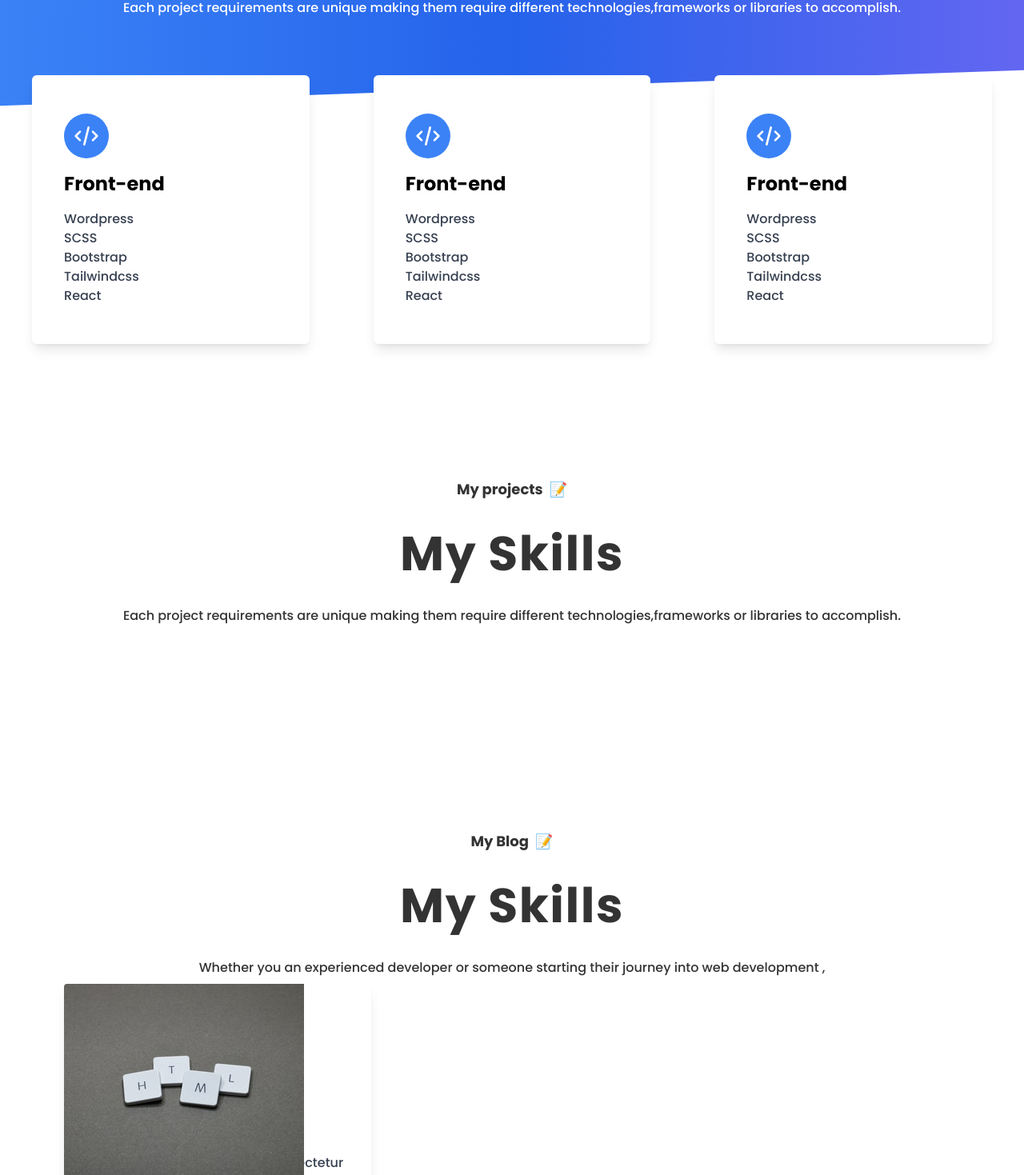
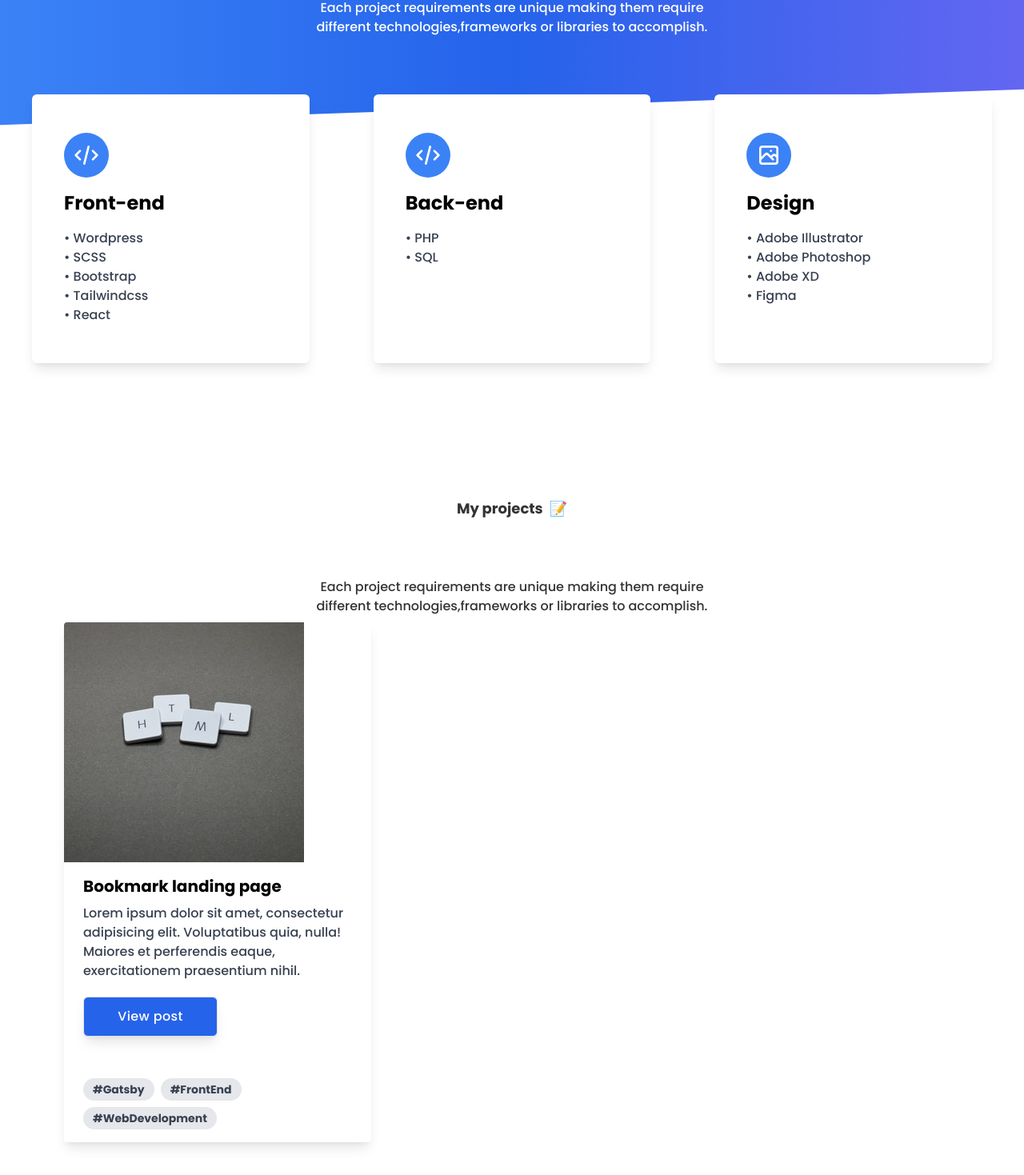
Before and after one commit to Nathan-s-Anthony/my-portfolio, a React (Create React App) app: page / in a window 1280 px wide. Shown: the part 1250-2719 px from the top of the page at 80% size. Built offline with nearby package versions, Linux system fonts and the light colour scheme.

Commit message:
updated components

```diff
--- a/src/components/js/main.js
+++ b/src/components/js/main.js
@@ -1,8 +1,8 @@
 import React from "react";
-import { Button } from './buttons.js';
-import { ArrowNarrowDownIcon } from '@heroicons/react/outline';
-import { ArrowNarrowUpIcon } from '@heroicons/react/outline';
-import { useState, useEffect } from 'react';
+import { Button } from "./buttons.js";
+import { ArrowNarrowDownIcon } from "@heroicons/react/outline";
+import { ArrowNarrowUpIcon } from "@heroicons/react/outline";
+import { useState, useEffect } from "react";
 
 import { Images } from "../../images";
 import { Tiles } from "./tiles.js";
@@ -15,45 +15,55 @@ const Main = () => {
     window.addEventListener("scroll", () => {
       setScroll(window.scrollY > 0);
     });
-
-    }, [])
+  }, []);
   const scrollToTop = () => {
     window.scrollTo({
       top: 0,
-
     });
-    };;
+  };
   return (
-
-
-
-        <main className=" min-w-full relative h-full " >
-            <div onClick={scrollToTop} className={scroll ? "fixed bottom-2 right-2 bg-blue-500 rounded-full p-3 z-50 cursor-pointer" : " fixed none"}><ArrowNarrowUpIcon className="w-8 h-8 text-white text-xl" /></div>
+    <main className=" min-w-full relative h-full ">
+      <div
+        onClick={scrollToTop}
+        className={
+          scroll
+            ? "fixed bottom-2 right-2 bg-blue-500 rounded-full p-3 z-50 cursor-pointer"
+            : " fixed none"
+        }
+      >
+        <ArrowNarrowUpIcon className="w-8 h-8 text-white text-xl" />
+      </div>
       <div className="absolute  w-30 h-30   px-20  bottom-0 right-0     bg-gradient-to-r from-blue-500 via-blue-600 to-indigo-500 "></div>
       <section className="relative  flex  flex-wrap lg:flex-row  w-full md:container mx-auto   justify-start items-start flex-col  lg:mt-20 mb-10 mt-10  ">
         <div className="  flex  flex-col justify-start flex-wrap align-start  lg:w-3/6  w-full ">
           <div className="  text-center flex flex-col  lg:items-start justify-evenly  gap-8 md:mr-10 md:ml-10 ">
-                        <h2 className=" lg:text-left text-md font-extrabold lg:text-lg  text-center container  lg:py-2 lg:px-6 text-textPrimary mt-10 "  >Hello, my name is Nathan<span className="ml-2 animate-spin ">👋</span></h2>
-                        <h1 className=" lg:text-left text-center text-5xl xl:text-6xl font-extrabold lg:py-2 lg:px-6  text-transparent bg-clip-text bg-gradient-to-br from-blue-500 via-blue-600 to-indigo-500 tracking-wide   ">I'm a front-end developer </h1>
-                        <p className="  lg:text-left text-center text-md lg:text-md  container  lg:py-2 lg:px-6  text-textPrimary ">Welcome to my portfolio website, I am currently working as a front-end developer with a <span className="color-transparent w-10 h-10 text-lg  animate-pulse text-center mx-auto"> 💓 </span> for everything Web Development</p>
+            <h2 className=" lg:text-left text-md font-extrabold lg:text-lg  text-center container  lg:py-2 lg:px-6 text-textPrimary mt-10 ">
+              Hello, my name is Nathan
+              <span className="ml-2 animate-spin ">👋</span>
+            </h2>
+            <h1 className=" lg:text-left text-center text-5xl xl:text-6xl font-extrabold lg:py-2 lg:px-6  text-transparent bg-clip-text bg-gradient-to-br from-blue-500 via-blue-600 to-indigo-500 tracking-wide   ">
+              I'm a front-end developer{" "}
+            </h1>
+            <p className="  lg:text-left text-center text-md lg:text-md  container  lg:py-2 lg:px-6  text-textPrimary ">
+              Welcome to my portfolio website, I am currently working as a
+              front-end developer with a{" "}
+              <span className="color-transparent w-10 h-10 text-lg  animate-pulse text-center mx-auto">
+                {" "}
+                💓{" "}
+              </span>{" "}
+              for everything Web Development
+            </p>
             <div className="  flex md:flex-row flex-col align-center items-center  justify-center md:gap-12 lg:py-2 lg:px-6 lg:justify-start md:w-full w-full align-center gap-2 lg:mb-0 lg:mt-0 mb-10 ">
               <Button text="Get in touch" />
-
-                            <Button text="View projects" />
-
             </div>
             <div className="bg-none xl:flex hidden	  w-full h-full flex-row md:flex-col align-center items-start  gap-5 lg:py-2 lg:px-6">
-                            <p className="text-gray-300 text-center ">Scroll Down
-
-                            </p>
+              <p className="text-gray-300 text-center ">Scroll Down</p>
               <div>
                 <ArrowNarrowDownIcon className="  rounded-full text-gray-200  h-12 w-12  animate-bounce" />
               </div>
             </div>
-
           </div>
         </div>
-
 
         <div className="  flex  flex-col justify-center flex-wrap align-center items-center lg:w-3/6  w-full ">
           <div className="w-full h-full flex flex-col md:flex-row justify-center relative align-center items-center  ">
@@ -61,68 +71,97 @@ const Main = () => {
               <div className="relative  ">
                 <div className=" w-full bg-gradient-to-r from-blue-500 via-blue-600 to-indigo-500 absolute inset-0 rounded-full shadow-lg"></div>
 
-                                <Images arrI="0" arrO="0" alt="Nathan Anthony" borderRadius="full" />
-
-                            </div>
-
-                        </div>
-
-
+                <Images
+                  arrI="0"
+                  arrO="0"
+                  alt="Nathan Anthony"
+                  borderRadius="full"
+                />
               </div>
             </div>
-
-
+          </div>
+        </div>
       </section>
 
       <section className="  relative  w-full lg:h-full   py-10">
         <div className="  w-full h-full bg-gradient-to-r from-blue-500 via-blue-600 to-indigo-500  transform -skew-y-2 relative p-20">
-                    <div className="  w-full     relative transform skew-y-2 z-20" id="about">
+          <div
+            className="  w-full     relative transform skew-y-2 z-20"
+            id="about"
+          >
             <div className="  flex  flex-wrap md:flex-row  w-full   md:container mx-auto justify-center items-center   z-30">
               <div className=" md:text-left text-center flex flex-col  items-center justify-evenly gap-5 container ">
-                                <h2 className=" lg:text-center text-md font-extrabold lg:text-lg text-center container  lg:py-2 lg:px-6 text-white "  >About me<span className="ml-2">📝</span></h2>
-                                <h3 className=" lg:text-center text-center text-5xl xl:text-6xl  font-extrabold lg:py-2 lg:px-6  text-transparent text-white tracking-wide   ">My Skills</h3>
-                                <p className="   text-center text-md lg:text-md  container  lg:py-2 lg:px-6  text-white  ">   Each project requirements are unique making them require different technologies,frameworks or libraries to accomplish. </p>
-
+                <h2 className=" lg:text-center text-md font-extrabold lg:text-lg text-center container  lg:py-2 lg:px-6 text-white ">
+                  About me<span className="ml-2">📝</span>
+                </h2>
+                <h3 className=" lg:text-center text-center text-5xl xl:text-6xl  font-extrabold lg:py-2 lg:px-6  text-transparent text-white tracking-wide   ">
+                  My Skills
+                </h3>
+                <p className=" lg:w-3/6   text-center text-md lg:text-md  container  lg:py-2 lg:px-6  text-white  ">
+                  {" "}
+                  Each project requirements are unique making them require
+                  different technologies,frameworks or libraries to accomplish.{" "}
+                </p>
               </div>
-
             </div>
-
-
-
-
           </div>
-
         </div>
-
-
-
       </section>
 
       <Tiles />
-
 
       <section className="  relative  w-full lg:h-full   py-10">
         <div className="  w-full h-full relative p-20">
           <div className="  w-full     relative transform  z-20" id="about">
             <div className="  flex  flex-wrap md:flex-row  w-full   md:container mx-auto justify-center items-center   z-30">
               <div className=" md:text-left text-center flex flex-col  items-center justify-evenly gap-5 container ">
-                                <h2 className=" lg:text-center text-md font-extrabold lg:text-lg text-center container  lg:py-2 lg:px-6 text-textPrimary "  >My projects<span className="ml-2">📝</span></h2>
-                                <h3 className=" lg:text-center text-center text-5xl xl:text-6xl  font-extrabold lg:py-2 lg:px-6  text-transparent text-textPrimary  tracking-wide   ">My Skills</h3>
-                                <p className="   text-center text-md lg:text-md  container  lg:py-2 lg:px-6  text-textPrimary   ">   Each project requirements are unique making them require different technologies,frameworks or libraries to accomplish. </p>
-
+                <h2 className=" lg:text-center text-md font-extrabold lg:text-lg text-center container  lg:py-2 lg:px-6 text-textPrimary ">
+                  My projects<span className="ml-2">📝</span>
+                </h2>
+                <h3 className=" lg:text-center text-center text-5xl xl:text-6xl  font-extrabold lg:py-2 lg:px-6  text-transparent text-textPrimary  tracking-wide   "></h3>
+                <p className=" lg:w-3/6   text-center text-md lg:text-md  container  lg:py-2 lg:px-6  text-textPrimary   ">
+                  {" "}
+                  Each project requirements are unique making them require
+                  different technologies,frameworks or libraries to accomplish.{" "}
+                </p>
+              </div>
+            </div>
+            <article className="max-w-sm rounded overflow-hidden shadow-lg">
+              <div className="relative w-full m-auto">
+                <Images
+                  arrI="4"
+                  arrO="0"
+                  alt="Nathan Anthony"
+                  borderRadius="none"
+                />
               </div>
 
+              <div className="px-6 py-4">
+                <div className="font-bold text-xl mb-2">
+                  Bookmark landing page
                 </div>
+                <p className="text-gray-700 text-base">
+                  Lorem ipsum dolor sit amet, consectetur adipisicing elit.
+                  Voluptatibus quia, nulla! Maiores et perferendis eaque,
+                  exercitationem praesentium nihil.
+                </p>
 
-
-
-
+                <Button text="View post" />
               </div>
-
+              <div className="px-6 pt-4 pb-2">
+                <span className="inline-block bg-gray-200 rounded-full px-3 py-1 text-sm font-semibold text-gray-700 mr-2 mb-2">
+                  #Gatsby
+                </span>
+                <span className="inline-block bg-gray-200 rounded-full px-3 py-1 text-sm font-semibold text-gray-700 mr-2 mb-2">
+                  #FrontEnd
+                </span>
+                <span className="inline-block bg-gray-200 rounded-full px-3 py-1 text-sm font-semibold text-gray-700 mr-2 mb-2">
+                  #WebDevelopment
+                </span>
               </div>
-
-
-
+            </article>
+          </div>
+        </div>
       </section>
 
       <section className="  relative  w-full lg:h-full   py-10">
@@ -130,50 +169,88 @@ const Main = () => {
           <div className="  w-full     relative transform  z-20" id="about">
             <div className="  flex  flex-wrap md:flex-row  w-full   md:container mx-auto justify-center items-center   z-30">
               <div className=" md:text-left text-center flex flex-col  items-center justify-evenly gap-5 container ">
-                                <h2 className=" lg:text-center text-md font-extrabold lg:text-lg text-center container  lg:py-2 lg:px-6 text-textPrimary "  >My Blog<span className="ml-2">📝</span></h2>
-                                <h3 className=" lg:text-center text-center text-5xl xl:text-6xl  font-extrabold lg:py-2 lg:px-6  text-transparent text-textPrimary tracking-wide   ">My Skills</h3>
-                                <p className="   text-center text-md lg:text-md  container  lg:py-2 lg:px-6  text-textPrimary   "> Whether you an experienced developer or someone starting their journey into web development ,  </p>
-
+                <h2 className=" lg:text-center text-md font-extrabold lg:text-lg text-center container  lg:py-2 lg:px-6 text-textPrimary ">
+                  My Blog<span className="ml-2">📝</span>
+                </h2>
+                <h3 className=" lg:text-center text-center text-5xl xl:text-6xl  font-extrabold lg:py-2 lg:px-6  text-transparent text-textPrimary tracking-wide   ">
+                  My Skills
+                </h3>
+                <p className=" lg:w-3/6  text-center text-md lg:text-md  container  lg:py-2 lg:px-6  text-textPrimary   ">
+                  {" "}
+                  Whether you an experienced developer or someone starting their
+                  journey into web development , i will be writing technical
+                  articles to help further your understanding.{" "}
+                </p>
               </div>
-
             </div>
-
-
+            <div className="w-full flex flex-row flex-wrap justify-center align-center lg:py-2 lg:px-6">
               <article className="max-w-sm rounded overflow-hidden shadow-lg">
-                            <div className="relative w-full h-40">
-                                <Images arrI="4" arrO="0" alt="Nathan Anthony" borderRadius="none" />
+                <div className="relative w-full m-auto">
+                  <Images
+                    arrI="4"
+                    arrO="0"
+                    alt="Nathan Anthony"
+                    borderRadius="none"
+                  />
                 </div>
 
                 <div className="px-6 py-4">
                   <div className="font-bold text-xl mb-2">Sematic HTML</div>
                   <p className="text-gray-700 text-base">
-                                    Lorem ipsum dolor sit amet, consectetur adipisicing elit. Voluptatibus quia, nulla! Maiores et perferendis eaque, exercitationem praesentium nihil.
+                    Lorem ipsum dolor sit amet, consectetur adipisicing elit.
+                    Voluptatibus quia, nulla! Maiores et perferendis eaque,
+                    exercitationem praesentium nihil.
                   </p>
 
-                                <Button text="View projects" />
+                  <Button text="View post" />
                 </div>
                 <div className="px-6 pt-4 pb-2">
-                                <span className="inline-block bg-gray-200 rounded-full px-3 py-1 text-sm font-semibold text-gray-700 mr-2 mb-2">#HTML</span>
-                                <span className="inline-block bg-gray-200 rounded-full px-3 py-1 text-sm font-semibold text-gray-700 mr-2 mb-2">#SEO</span>
-                                <span className="inline-block bg-gray-200 rounded-full px-3 py-1 text-sm font-semibold text-gray-700 mr-2 mb-2">#WebDevelopment</span>
-                                <span className="inline-block bg-gray-200 rounded-full px-3 py-1 text-sm font-semibold text-gray-700 mr-2 mb-2">#bestPractices</span>
+                  <span className="inline-block bg-gray-200 rounded-full px-3 py-1 text-sm font-semibold text-gray-700 mr-2 mb-2">
+                    #HTML
+                  </span>
+                  <span className="inline-block bg-gray-200 rounded-full px-3 py-1 text-sm font-semibold text-gray-700 mr-2 mb-2">
+                    #SEO
+                  </span>
+                  <span className="inline-block bg-gray-200 rounded-full px-3 py-1 text-sm font-semibold text-gray-700 mr-2 mb-2">
+                    #WebDevelopment
+                  </span>
+                  <span className="inline-block bg-gray-200 rounded-full px-3 py-1 text-sm font-semibold text-gray-700 mr-2 mb-2">
+                    #bestPractices
+                  </span>
                 </div>
-
-
               </article>
             </div>
           </div>
-
+        </div>
       </section>
 
-            <footer className="relative  flex  flex-wrap lg:flex-row  w-full  mx-auto bg-textPrimary  justify-start items-start flex-col lg:mb-20 lg:mt-20  ">
-                <h4 classname="text-white">Created with React & TailwindCSS <span>coffee</span> and  <span className="color-transparent w-10 h-10 text-lg  animate-pulse text-center mx-auto"> 💓 </span>by Nathan Anthony</h4>
+      <footer>
+        <div
+          className="  w-full h-full bg-gradient-to-r from-blue-500 via-blue-600 to-indigo-500  relative p-10"
+          id="contact"
+        >
+          <div
+            className="  w-full  flex flex-col justify-center align-center gap-10   relative  z-20"
+            id="contact"
+          >
+            <div className="  flex  flex-wrap md:flex-row  w-full   md:container mx-auto justify-center items-center gap-10  z-30">
+              <p>Contact me today: </p>
+              <a href="mailto:nsanthony95@gmail.com">nsanthony95@gmail.com</a>
+              <div className=" md:text-left text-center flex flex-col  items-center justify-evenly  container ">
+                <p className="   text-center text-md lg:text-md  container   text-white  ">
+                  Created with
+                  <span className="color-transparent w-10 h-10 text-lg  animate-pulse text-center mx-auto">
+                    💓
+                  </span>
+                  with React & TailwindCSS
+                </p>
+              </div>
+            </div>
+          </div>
+        </div>
       </footer>
     </main>
-
-
-    )
-
-}
+  );
+};
 
 export { Main };
--- a/src/components/js/tiles.js
+++ b/src/components/js/tiles.js
@@ -1,14 +1,11 @@
-import React from 'react';
-import { AcademicCapIcon } from '@heroicons/react/outline';
-import { CodeIcon } from "@heroicons/react/outline";
+import React from "react";
+import { PhotographIcon, CodeIcon } from "@heroicons/react/outline";
+import {} from "@heroicons/react/outline";
 import { FadeInSection } from "./fadeInSections";
 const Tiles = () => {
-
   return (
-
-
-        <FadeInSection >
-            <section className='relative container  flex lg:flex-row flex-col w-full items-center justify-center transform-gpu -mt-24'>
+    <FadeInSection>
+      <section className="relative container  flex lg:flex-row flex-col w-full items-center justify-center transform-gpu -mt-24">
         <div className="p-10 lg:w-2/6 w-full border-solid bottom-3-blue-600  ">
           <div className="w-full rounded-md overflow-hidden shadow-lg shadow-white bg-white">
             <div className=" px-10 py-12  ">
@@ -19,15 +16,12 @@ const Tiles = () => {
               <div className="font-bold text-2xl  mt-4 mb-4"> Front-end </div>
 
               <ul className="text-gray-700 text-base">
-                            <li>Wordpress</li>
-                            <li>SCSS</li>
-                            <li>Bootstrap</li>
-                            <li>Tailwindcss</li>
-                            <li>React</li>
+                <li>&bull; Wordpress</li>
+                <li>&bull; SCSS</li>
+                <li>&bull; Bootstrap</li>
+                <li>&bull; Tailwindcss</li>
+                <li>&bull; React</li>
               </ul>
-
-
-
             </div>
           </div>
         </div>
@@ -38,18 +32,15 @@ const Tiles = () => {
                 <CodeIcon className="text-white  rounded-full  h-12 w-12 " />
               </div>
 
-                        <div className="font-bold text-2xl  mt-4 mb-4"> Front-end </div>
+              <div className="font-bold text-2xl  mt-4 mb-4"> Back-end </div>
 
               <ul className="text-gray-700 text-base">
-                            <li>Wordpress</li>
-                            <li>SCSS</li>
-                            <li>Bootstrap</li>
-                            <li>Tailwindcss</li>
-                            <li>React</li>
+                <li>&bull; PHP</li>
+                <li>&bull; SQL</li>
+                <li className="text-white">SQL</li>
+                <li className="text-white">SQL</li>
+                <li className="text-white">SQL</li>
               </ul>
-
-
-
             </div>
           </div>
         </div>
@@ -57,27 +48,23 @@ const Tiles = () => {
           <div className="w-full rounded-md overflow-hidden shadow-lg shadow-white bg-white">
             <div className=" px-10 py-12  ">
               <div className="relative w-14 h-14 px-3 py-2 text-center flex justify-between items-center bg-blue-500 rounded-full">
-                            <CodeIcon className="text-white  rounded-full  h-12 w-12 " />
+                <PhotographIcon className="text-white  rounded-full  h-12 w-12 " />
               </div>
 
-                        <div className="font-bold text-2xl  mt-4 mb-4"> Front-end </div>
+              <div className="font-bold text-2xl  mt-4 mb-4"> Design </div>
 
               <ul className="text-gray-700 text-base">
-                            <li>Wordpress</li>
-                            <li>SCSS</li>
-                            <li>Bootstrap</li>
-                            <li>Tailwindcss</li>
-                            <li>React</li>
+                <li>&bull; Adobe Illustrator</li>
+                <li>&bull; Adobe Photoshop</li>
+                <li>&bull; Adobe XD</li>
+                <li>&bull; Figma</li>
+                <li className="text-white">&bull; test</li>
               </ul>
-
-
-
             </div>
           </div>
         </div>
       </section>
     </FadeInSection>
-
-    )
-}
+  );
+};
 export { Tiles };
```
Also changed, not shown: src/components/js/header.js (+65 -29 lines), src/components/js/mobileNav.js (+31 -18 lines), 1 other file (tests, documents, lock files or other folders). Lines whose indentation alone changed are shown as unchanged.
